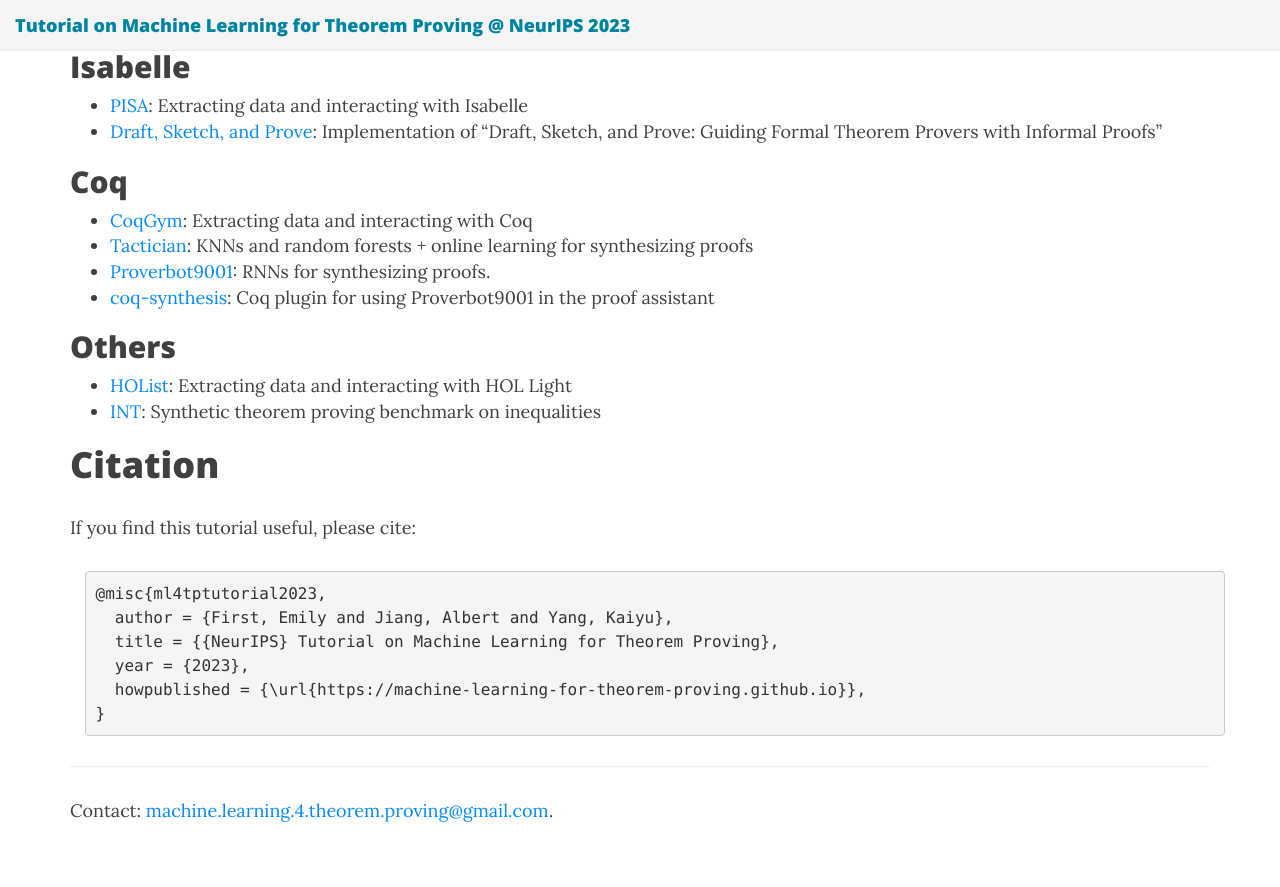
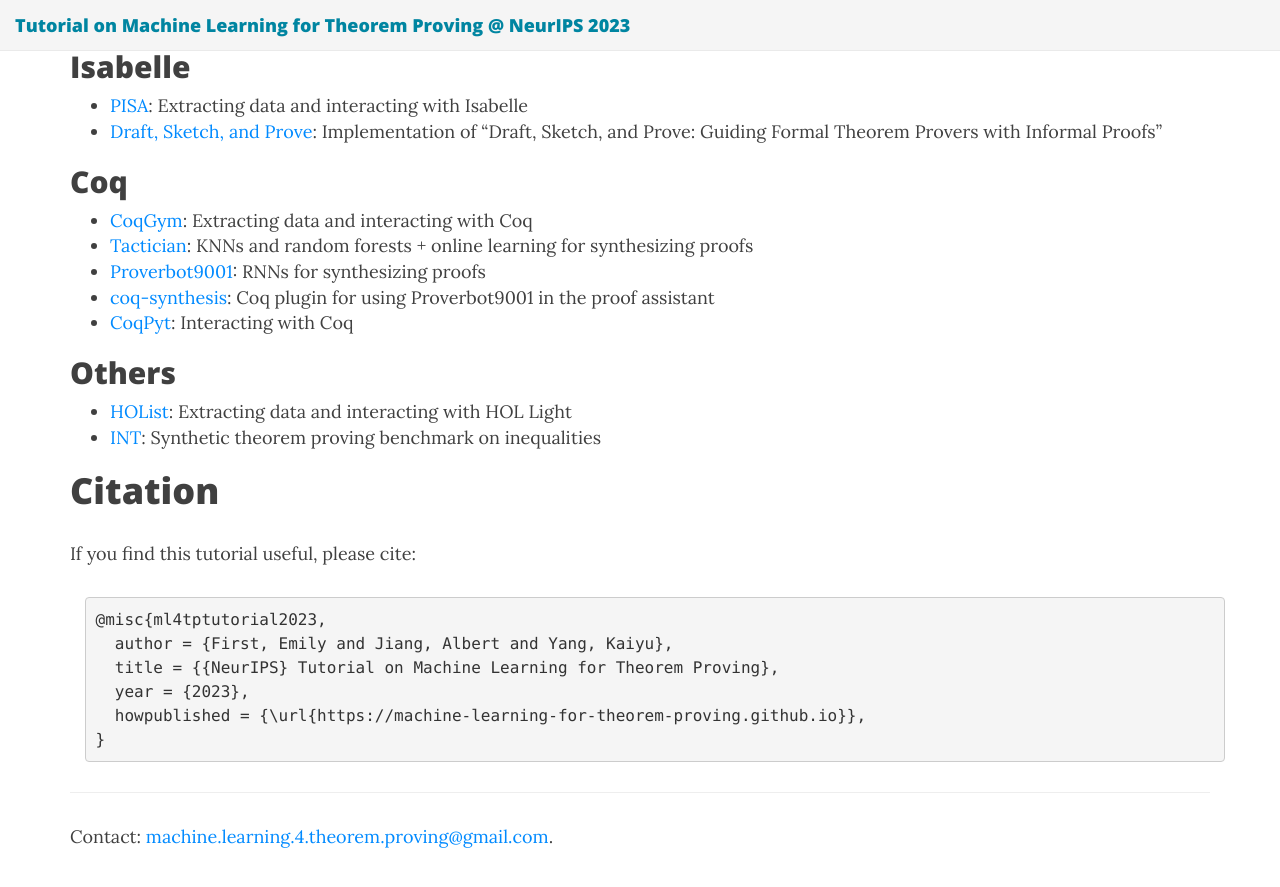
Before and after one commit to machine-learning-for-theorem-proving/machine-learning-for-theorem-proving.github.io, a Jekyll site: the page built from index.md, in a window 1280 px wide and 900 px high, scrolled down 2349 px. Shown: the top 887 px of the window. Built offline with Jekyll 4.4.1, drawn with Linux system fonts in a browser that asks for light colours; nearby versions of some CDN libraries.

Commit message:
Update index.md

```diff
--- a/index.md
+++ b/index.md
@@ -118,8 +118,9 @@ for code, reasoning, and program synthesis.
 
 * [CoqGym](https://github.com/princeton-vl/CoqGym): Extracting data and interacting with Coq
 * [Tactician](https://coq-tactician.github.io/): KNNs and random forests + online learning for synthesizing proofs
-* [Proverbot9001](https://github.com/UCSD-PL/proverbot9001): RNNs for synthesizing proofs.
+* [Proverbot9001](https://github.com/UCSD-PL/proverbot9001): RNNs for synthesizing proofs
 * [coq-synthesis](https://github.com/agrarpan/coq-synthesis): Coq plugin for using Proverbot9001 in the proof assistant
+* [CoqPyt](https://github.com/sr-lab/coqpyt): Interacting with Coq
 
 ## Others
 
```
